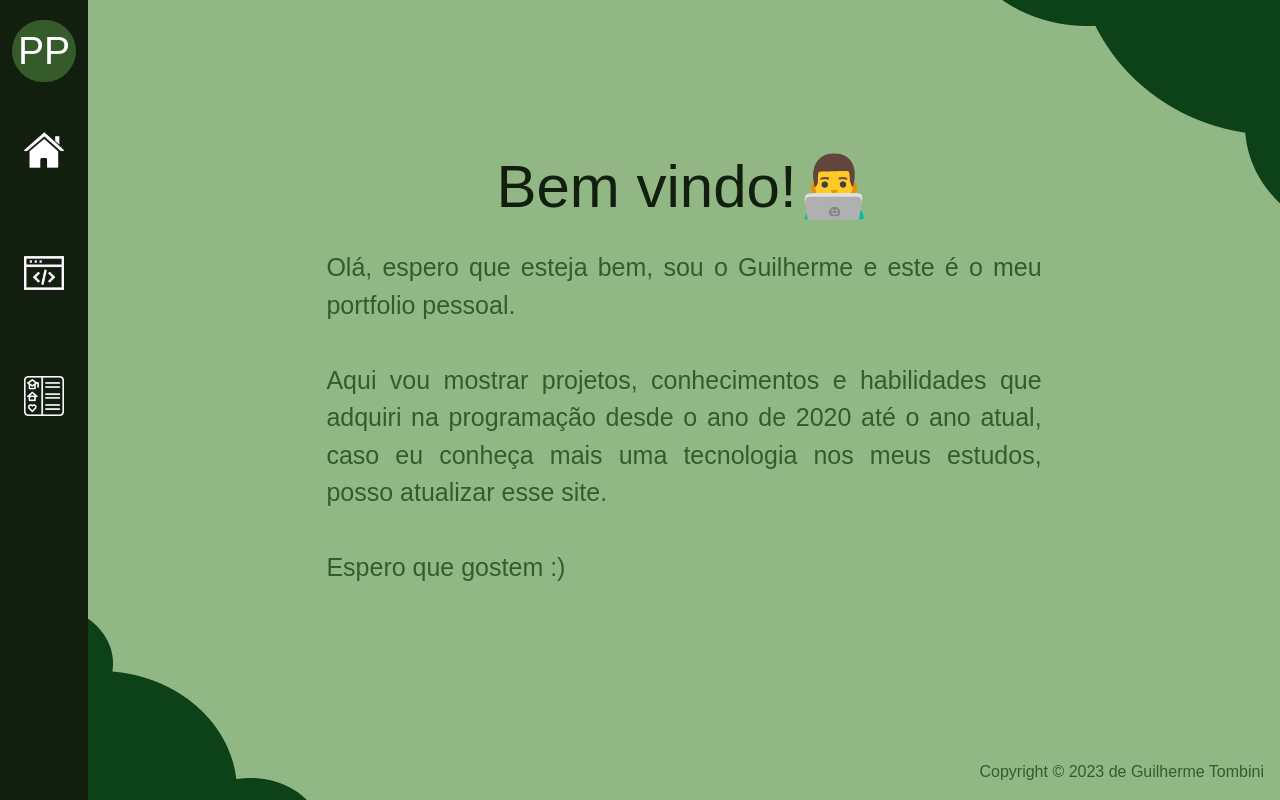
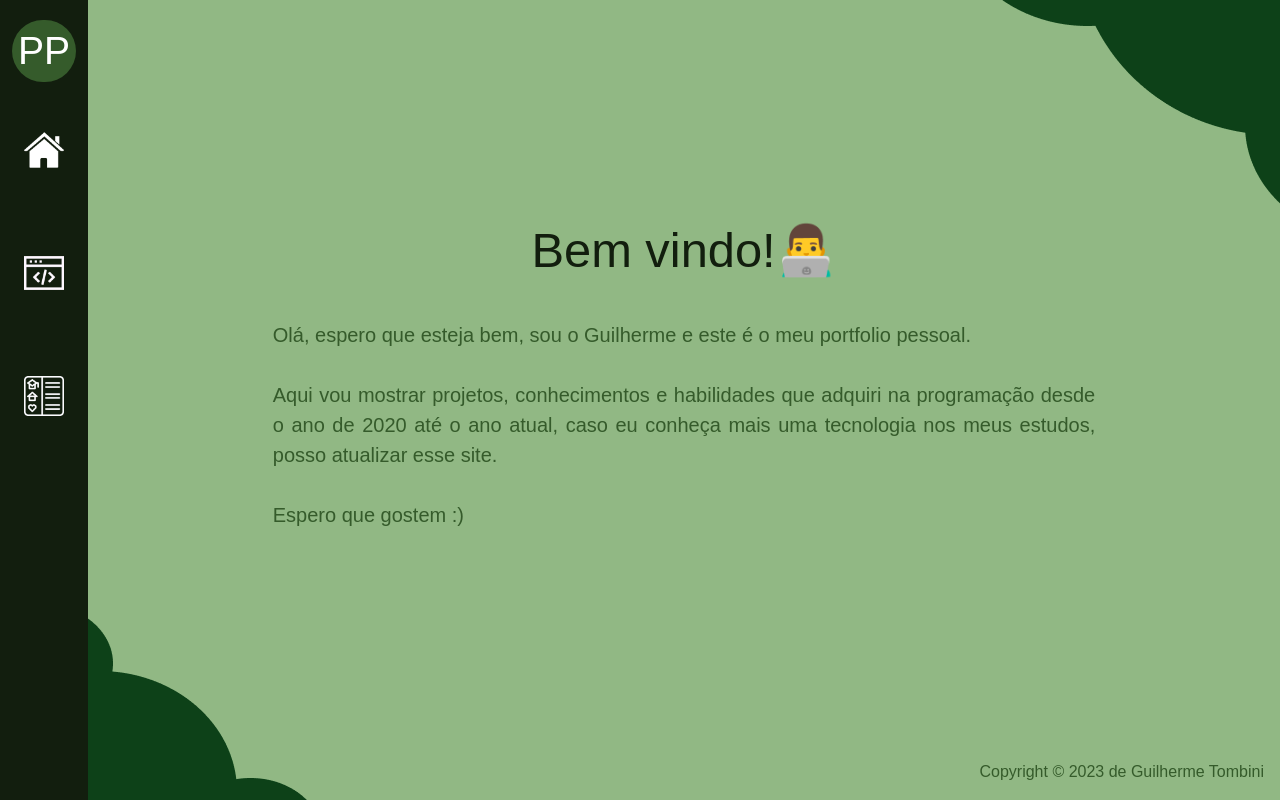
Before and after one commit to Guilherme-Ferreira-Tombini/PortfolioPessoal, a Next.js app: page / in a window 1280 px wide. Built offline with nearby package versions, Linux system fonts and the light colour scheme; a web font is replaced by a local one.

Commit message:
Ajustado tamanho do texto da pagina inicial

```diff
--- a/src/components/Texto_Inicial.tsx
+++ b/src/components/Texto_Inicial.tsx
@@ -3,8 +3,8 @@ export default function Texto_Inicial() {
   <>
      {/* div para o texto */}
      <div className="w-3/4 h-[93%] flex flex-col justify-center items-center">
-         <h1 className="text-6xl text-green-950"> Bem vindo!👨‍💻</h1>
-         <p className="w-[80%] text-2xl text-justify text-green-800 mt-8">
+         <h1 className="text-5xl text-green-950"> Bem vindo!👨‍💻</h1>
+         <p className="w-[92%] text-xl text-justify text-green-800 mt-8">
            Olá, espero que esteja bem, sou o Guilherme e este é o meu portfolio pessoal.<br></br><br></br>
            Aqui vou mostrar projetos, conhecimentos e habilidades que adquiri na programação desde o ano de 2020 até o ano atual,
            caso eu conheça mais uma tecnologia nos meus estudos, posso atualizar esse site.<br></br><br></br>Espero que gostem :)
```
